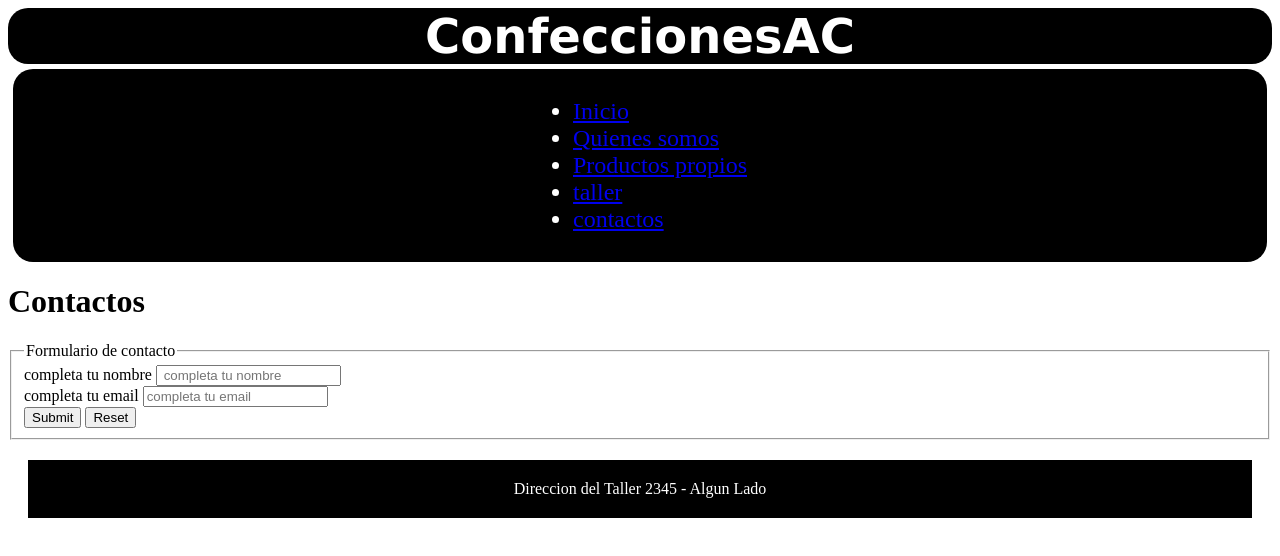
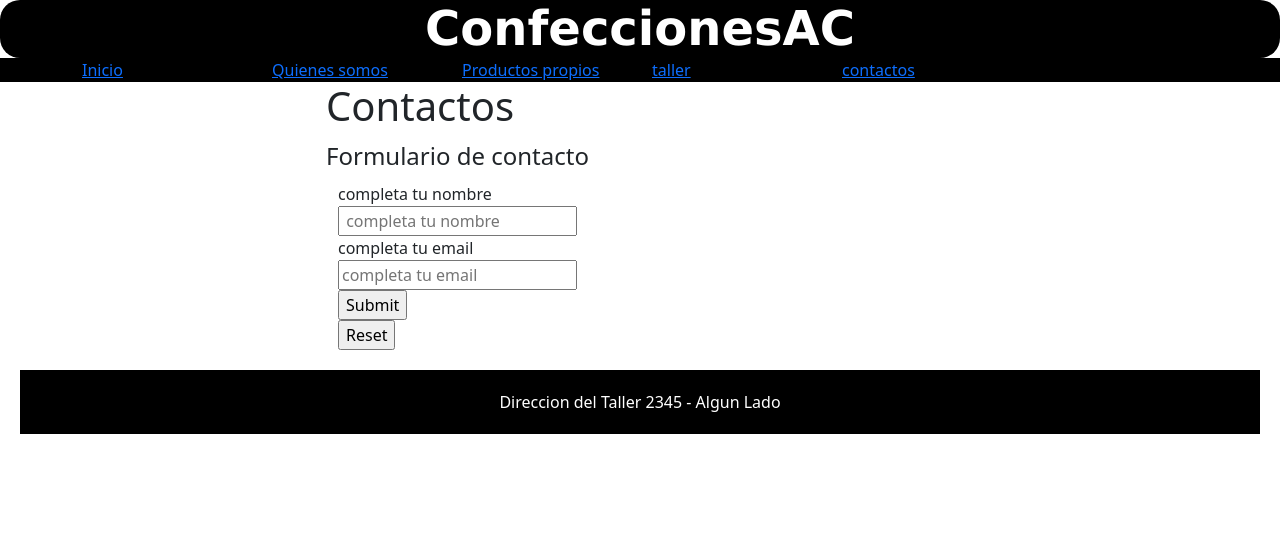
Before and after one commit to LuisAngelCuenca/proyecto1, a plain HTML site: page pages/contactos.html in a window 1280 px wide. Drawn offline with nearby package versions, Linux system fonts and the light colour scheme.

Commit message:
Ajuste en pagina contactos Se agrega bootstrap

```diff
--- a/pages/contactos.html
+++ b/pages/contactos.html
@@ -5,48 +5,81 @@
     <meta charset="UTF-8">
     <meta http-equiv="X-UA-Compatible" content="IE=edge">
     <meta name="viewport" content="width=device-width, initial-scale=1.0">
+    <script src="https://cdn.jsdelivr.net/npm/bootstrap@5.2.0-beta1/dist/js/bootstrap.bundle.min.js"
+        integrity="sha384-pprn3073KE6tl6bjs2QrFaJGz5/SUsLqktiwsUTF55Jfv3qYSDhgCecCxMW52nD2"
+        crossorigin="anonymous"></script>
+    <link href="https://cdn.jsdelivr.net/npm/bootstrap@5.2.0-beta1/dist/css/bootstrap.min.css" rel="stylesheet"
+        integrity="sha384-0evHe/X+R7YkIZDRvuzKMRqM+OrBnVFBL6DOitfPri4tjfHxaWutUpFmBp4vmVor" crossorigin="anonymous">
+
     <title>ConfeccionesAC</title>
     <link rel="stylesheet" href="../styles/styles.css">
 </head>
 
 <body>
     <header>
-        <h1>ConfeccionesAC</h1>
+        <h1 class="text-center">ConfeccionesAC</h1>
     </header>
     <main>
-        <nav>
-            <ul>
-                <li><a href="../index.html">Inicio</a>
-                <li><a href="quienes_somos.html">Quienes somos</a>
-                </li>
-                <li><a href="productos.html">Productos propios</a></li>
-                <li><a href="taller.html">taller</a></li>
-                <li><a href="contactos.html">contactos</a></li>
-            </ul>
-        </nav>
+        <div class="bg-black full">
+            <div class="container bg-black full">
+                <div class="row">
+                    <div class="col-2"><a href="../index.html">Inicio</a></div>
+                    <div class="col-2"><a href="quienes_somos.html">Quienes somos</a></div>
+                    <div class="col-2"><a href="productos.html">Productos propios</a></div>
+                    <div class="col-2"><a href="taller.html">taller</a></div>
+                    <div class="col-2"><a href="contactos.html">contactos</a></div>
+
+                </div>
+            </div>
+        </div>
+        <div class="conteiner">
+            <div class="row">
+                <div class="col-3">
+
+                </div>
+                <div class="col-6">
                     <h1> Contactos </h1>
-        <form action=""method="">
+                    <form action="" method="">
                         <fieldset>
                             <legend> Formulario de contacto </legend>
-                <div>
+                            <div class="container">
+                                <div class="rows">
+                                    <div class="col-10  pad-10">
                                         <label for="nombre"> completa tu nombre</label>
-                    <input type="text" name="nombre"
-                     placeholder=" completa tu nombre ">
                                     </div>
-                <div>
+                                    <div class="col-10  pad-10">
+                                        <input type="text" name="nombre" placeholder=" completa tu nombre ">
+                                    </div>
+                                    <div class="col-3  pad-10">
                                         <label for="email">completa tu email</label>
-                    <input type="text" name="email"
-                    placeholder="completa tu email">
+                                    </div>
+                                    <div class="col-9  pad-10">
+                                        <input type="text" name="email" placeholder="completa tu email">
+                                    </div>
 
+
+                                    <div class="col-6  pad-10">
+                                        <input type="submit">
                                     </div>
-                <div>
-                    <input type="submit">
+                                    <div class="col-6  pad-10">
                                         <input type="reset">
-
+                                    </div>
+                                </div>
 
                             </div>
                         </fieldset>
                     </form>
+
+                </div>
+                <div class="col-3">
+                </div>
+            </div>
+
+        </div>
+
+
+
+
     </main>
     <footer>Direccion del Taller 2345 - Algun Lado</footer>
 
--- a/styles/styles.css
+++ b/styles/styles.css
@@ -72,3 +72,16 @@ footer{
     margin: 20px;
     padding: 20px;
 }
+
+#bg-black{
+    background-color: black;
+}
+
+#full{
+    width: 100%;
+    padding: 5px;
+}
+
+#pad-10{
+    padding: 10px;
+}
```
Lines whose indentation alone changed are shown as unchanged.
